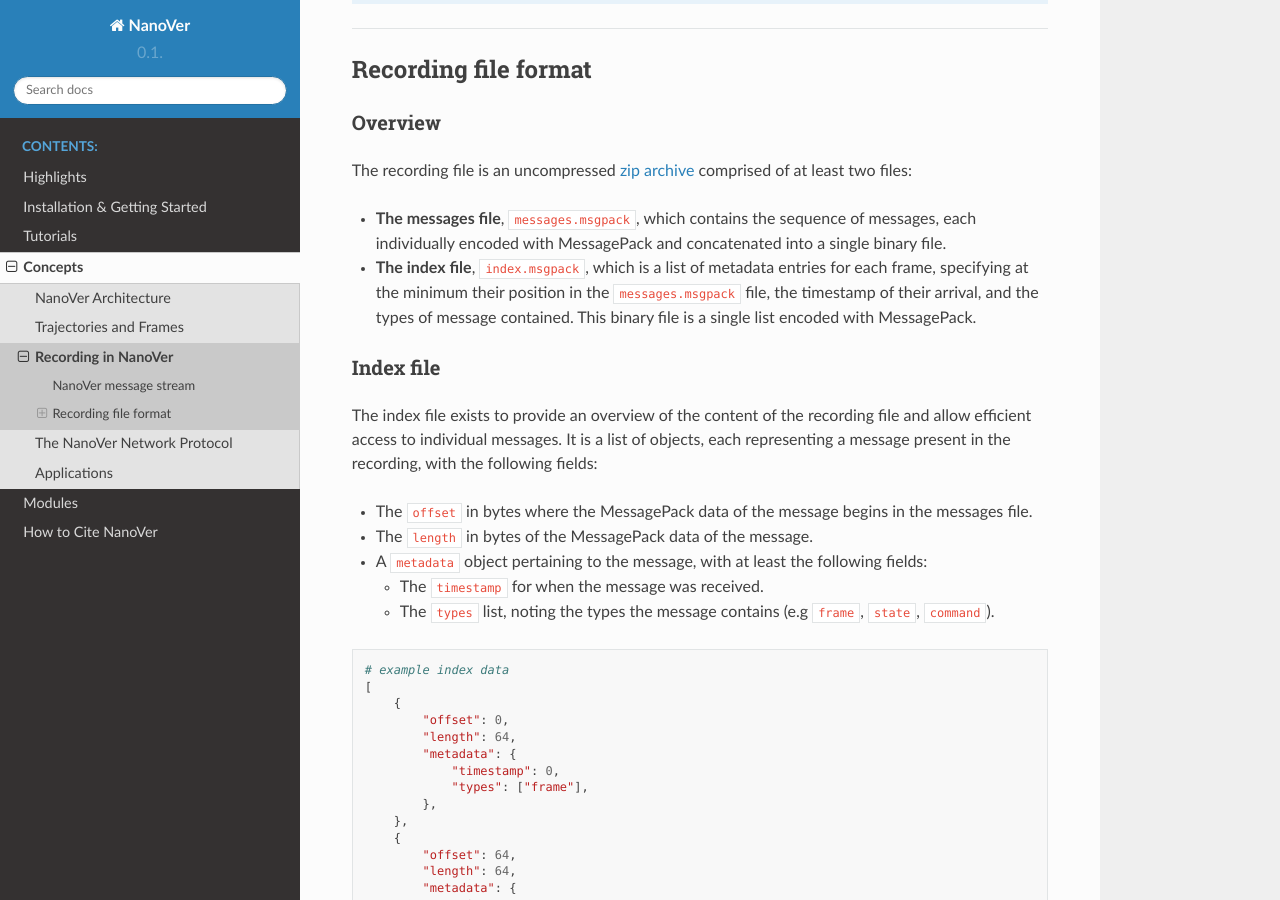
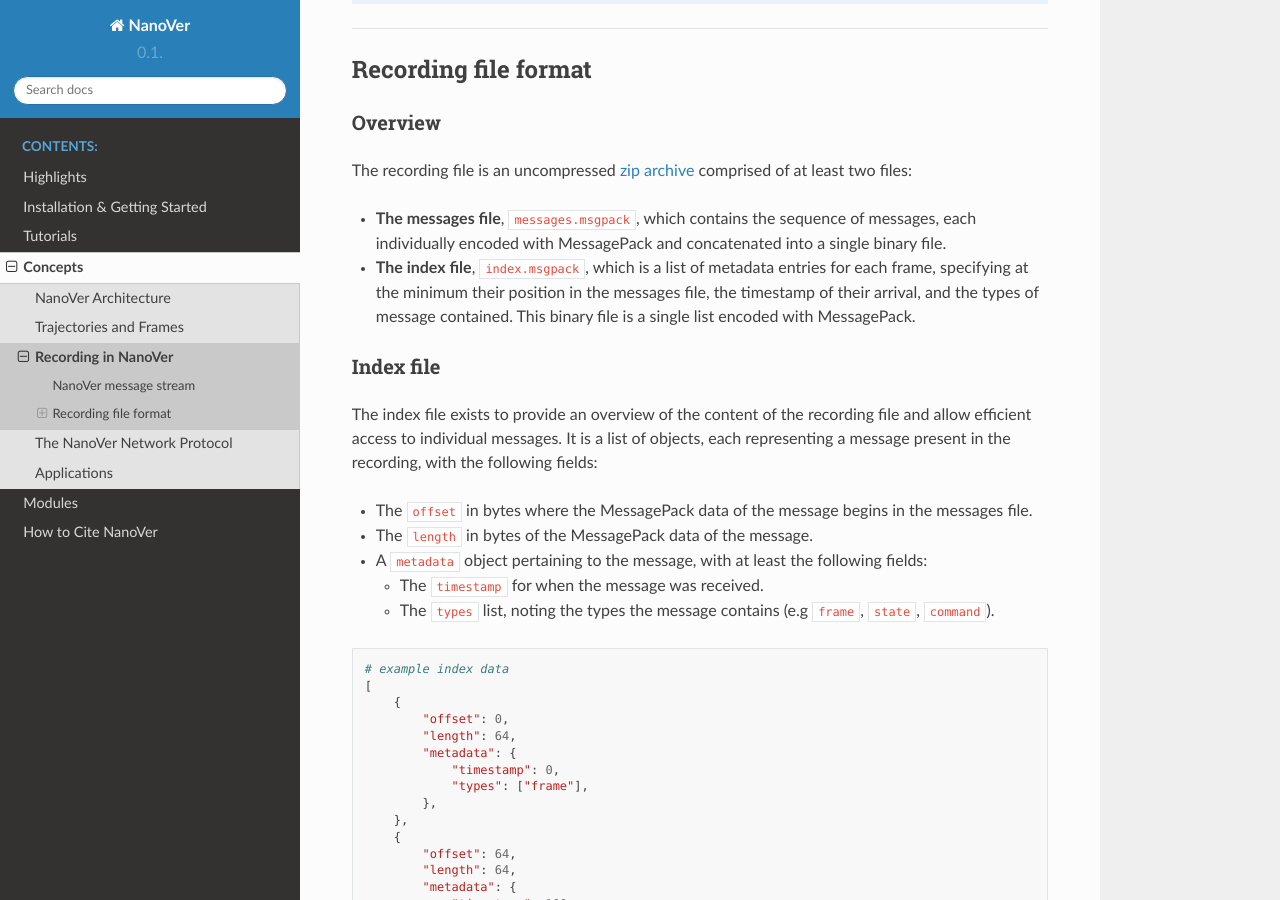
Before and after one commit to IRL2/nanover-docs, a Sphinx documentation site: the page built from source/concepts/recording.rst, in a window 1280 px wide and 900 px high, scrolled down 712 px. Built offline with Sphinx 7.4.7 and the Read the Docs theme 3.1.0, drawn with Linux system fonts in a browser that asks for light colours; pages that are not in the unit, such as notebooks, are missing from menus; the version number could not be read and is left out.

Commit message:
fix references

```diff
--- a/source/concepts/recording.rst
+++ b/source/concepts/recording.rst
@@ -44,8 +44,8 @@
 * **The messages file**, ``messages.msgpack``, which contains the sequence of messages, each individually encoded with MessagePack and
   concatenated into a single binary file.
 
-* **The index file**, ``index.msgpack``, which is a list of metadata entries for each frame, specifying at the minimum their position in
-  the ``messages.msgpack`` file, the timestamp of their arrival, and the types of message contained. This binary file
+* **The index file**, ``index.msgpack``, which is a list of metadata entries for each frame, specifying at the minimum
+  their position in the messages file, the timestamp of their arrival, and the types of message contained. This binary file
   is a single list encoded with MessagePack.
 
 Index file
--- a/source/installation.rst
+++ b/source/installation.rst
@@ -220,7 +220,4 @@
 * If you want to customise the NanoVer iMD-VR Unity3D application, instructions for obtaining the source code are available
   in the `nanover-imd-vr repository <https://github.com/IRL2/nanover-imd-vr>`_ on GitHub .
 
-* If you want to build your own VR application that interfaces with NanoVer, the NanoVer Unity3D libraries are available
-  in the `NanoverUnityPlugin repository <https://github.com/IRL2/NanoverUnityPlugin>`_ on GitHub .
-
 |
```
Also changed, not shown: source/concepts/applications.rst (+11 -16 lines).
